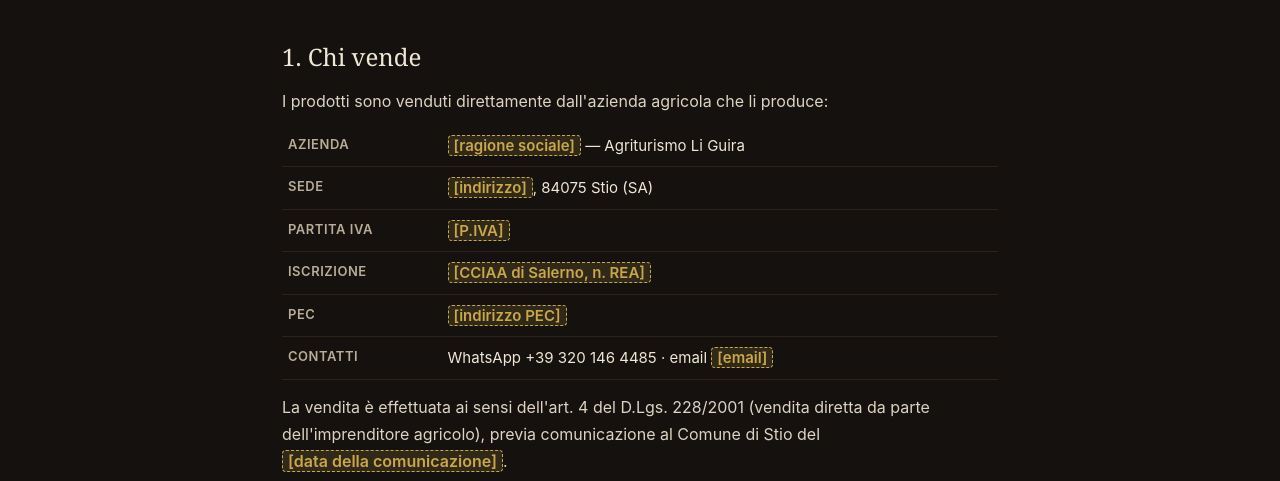
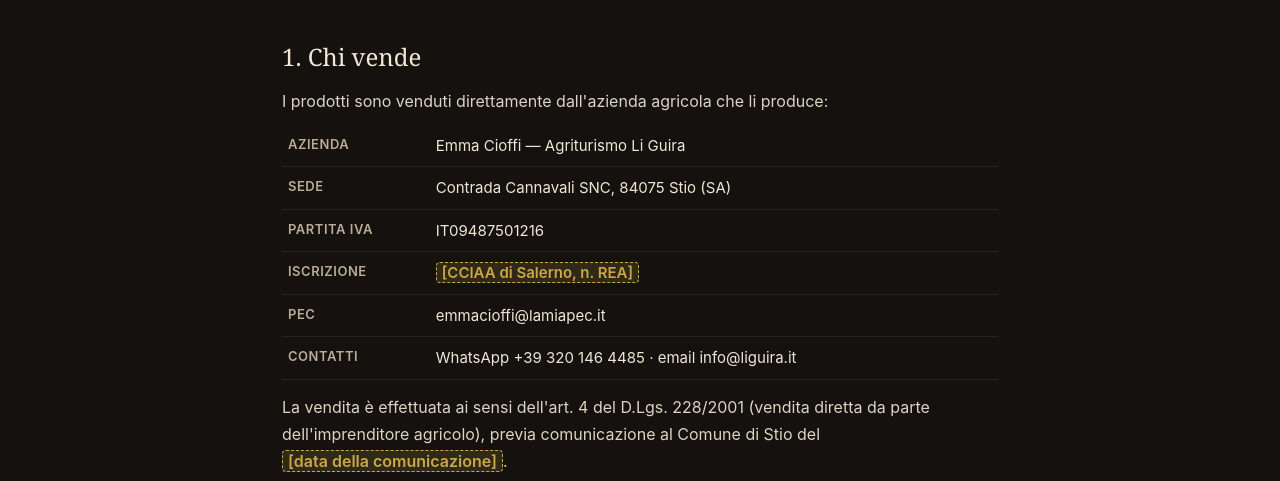
Before and after one commit to agriturismoliguira-cloud/liguira-app, a plain HTML site: page adotta/condizioni.html in a window 1280 px wide. Shown: the part 319-800 px from the top of the page. Drawn offline with Linux system fonts and the light colour scheme.

Commit message:
Adotta un ulivo: dati del venditore nel piè di pagina, nelle condizioni e nella privacy
Co-Authored-By: Claude Sonnet 5.5 <noreply@anthropic.com>
Claude-Session: https://claude.ai/code/session_01W9tLWe9G5qdScmNhotmyc1

```diff
--- a/adotta/condizioni.html
+++ b/adotta/condizioni.html
@@ -17,12 +17,12 @@
 <h2>1. Chi vende</h2>
 <p>I prodotti sono venduti direttamente dall'azienda agricola che li produce:</p>
 <table>
-<tr><th>Azienda</th><td><span class="todo">[ragione sociale]</span> — Agriturismo Li Guira</td></tr>
-<tr><th>Sede</th><td><span class="todo">[indirizzo]</span>, 84075 Stio (SA)</td></tr>
-<tr><th>Partita IVA</th><td><span class="todo">[P.IVA]</span></td></tr>
+<tr><th>Azienda</th><td>Emma Cioffi — Agriturismo Li Guira</td></tr>
+<tr><th>Sede</th><td>Contrada Cannavali SNC, 84075 Stio (SA)</td></tr>
+<tr><th>Partita IVA</th><td>IT09487501216</td></tr>
 <tr><th>Iscrizione</th><td><span class="todo">[CCIAA di Salerno, n. REA]</span></td></tr>
-<tr><th>PEC</th><td><span class="todo">[indirizzo PEC]</span></td></tr>
-<tr><th>Contatti</th><td>WhatsApp +39 320 146 4485 · email <span class="todo">[email]</span></td></tr>
+<tr><th>PEC</th><td>emmacioffi@lamiapec.it</td></tr>
+<tr><th>Contatti</th><td>WhatsApp +39 320 146 4485 · email info@liguira.it</td></tr>
 </table>
 <p>La vendita è effettuata ai sensi dell'art. 4 del D.Lgs. 228/2001 (vendita diretta da parte dell'imprenditore agricolo), previa comunicazione al Comune di Stio del <span class="todo">[data della comunicazione]</span>.</p>
 
```
Also changed, not shown: adotta/index.html (+2 -1 lines), adotta/privacy.html (+1 -1 lines).
